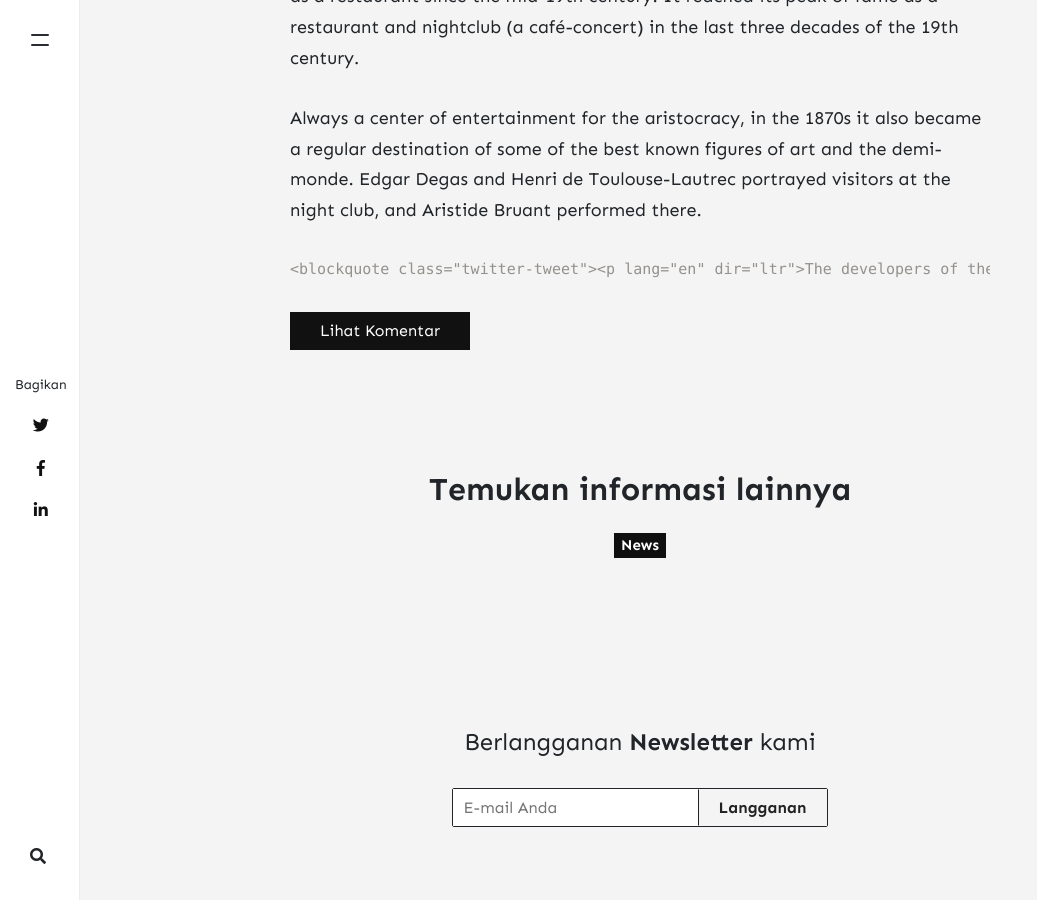
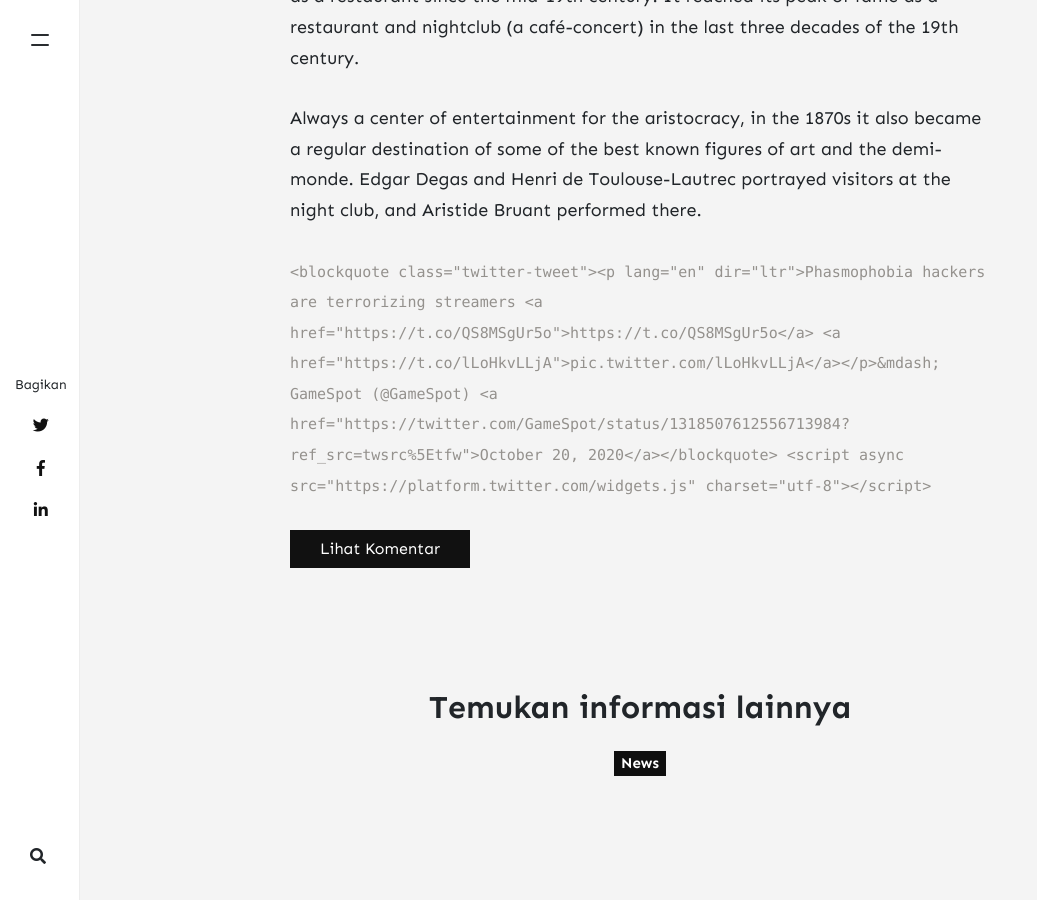
Before and after one commit to arytapermana/dsg-web, a Jekyll site: the page built from _posts/2020-10-20-contoh-post-pertama-jekyll-website-disekitar-game.md, in a window 1280 px wide and 900 px high, scrolled down 1514 px. Shown: the whole window, without its empty margins (0-1037 px from the left). Built offline with Jekyll 4.4.1, drawn with Linux system fonts in a browser that asks for light colours; nearby versions of some CDN libraries; comment, search, counter and statistics services are not loaded.

Commit message:
Update from Forestry.io arytapermana updated _posts/2020-10-20-contoh-post-pertama-jekyll-website-disekitar-game.md

```diff
--- a/_posts/2020-10-20-contoh-post-pertama-jekyll-website-disekitar-game.md
+++ b/_posts/2020-10-20-contoh-post-pertama-jekyll-website-disekitar-game.md
@@ -18,4 +18,4 @@
 
 Always a center of entertainment for the aristocracy, in the 1870s it also became a regular destination of some of the best known figures of art and the demi-monde. Edgar Degas and Henri de Toulouse-Lautrec portrayed visitors at the night club, and Aristide Bruant performed there.
 
-    <blockquote class="twitter-tweet"><p lang="en" dir="ltr">The developers of the BitTorrent client qBittorrent have released a new stable version of the client for all supported operating systems.<a href="https://t.co/fTVlZfSsb5">https://t.co/fTVlZfSsb5</a> <a href="https://t.co/BQc8mtEn3Z">pic.twitter.com/BQc8mtEn3Z</a></p>&mdash; AlternativeTo (@AlternativeTo) <a href="https://twitter.com/AlternativeTo/status/1318266173390262274?ref_src=twsrc%5Etfw">October 19, 2020</a></blockquote> <script async src="https://platform.twitter.com/widgets.js" charset="utf-8"></script>
+{{% tip "Tip Title" %}} `<blockquote class="twitter-tweet"><p lang="en" dir="ltr">Phasmophobia hackers are terrorizing streamers <a href="https://t.co/QS8MSgUr5o">https://t.co/QS8MSgUr5o</a> <a href="https://t.co/lLoHkvLLjA">pic.twitter.com/lLoHkvLLjA</a></p>&mdash; GameSpot (@GameSpot) <a href="`[`https://twitter.com/GameSpot/status/1318507612556713984?ref_src=twsrc%5Etfw`](https://twitter.com/GameSpot/status/1318507612556713984?ref_src=twsrc%5Etfw "https://twitter.com/GameSpot/status/1318507612556713984?ref_src=twsrc%5Etfw")`">October 20, 2020</a></blockquote> <script async src="`[`https://platform.twitter.com/widgets.js`](https://platform.twitter.com/widgets.js "https://platform.twitter.com/widgets.js")`" charset="utf-8"></script>` {{% /tip %}}
```
Also changed, not shown: .forestry/front_matter/templates/normal-post.yml.
